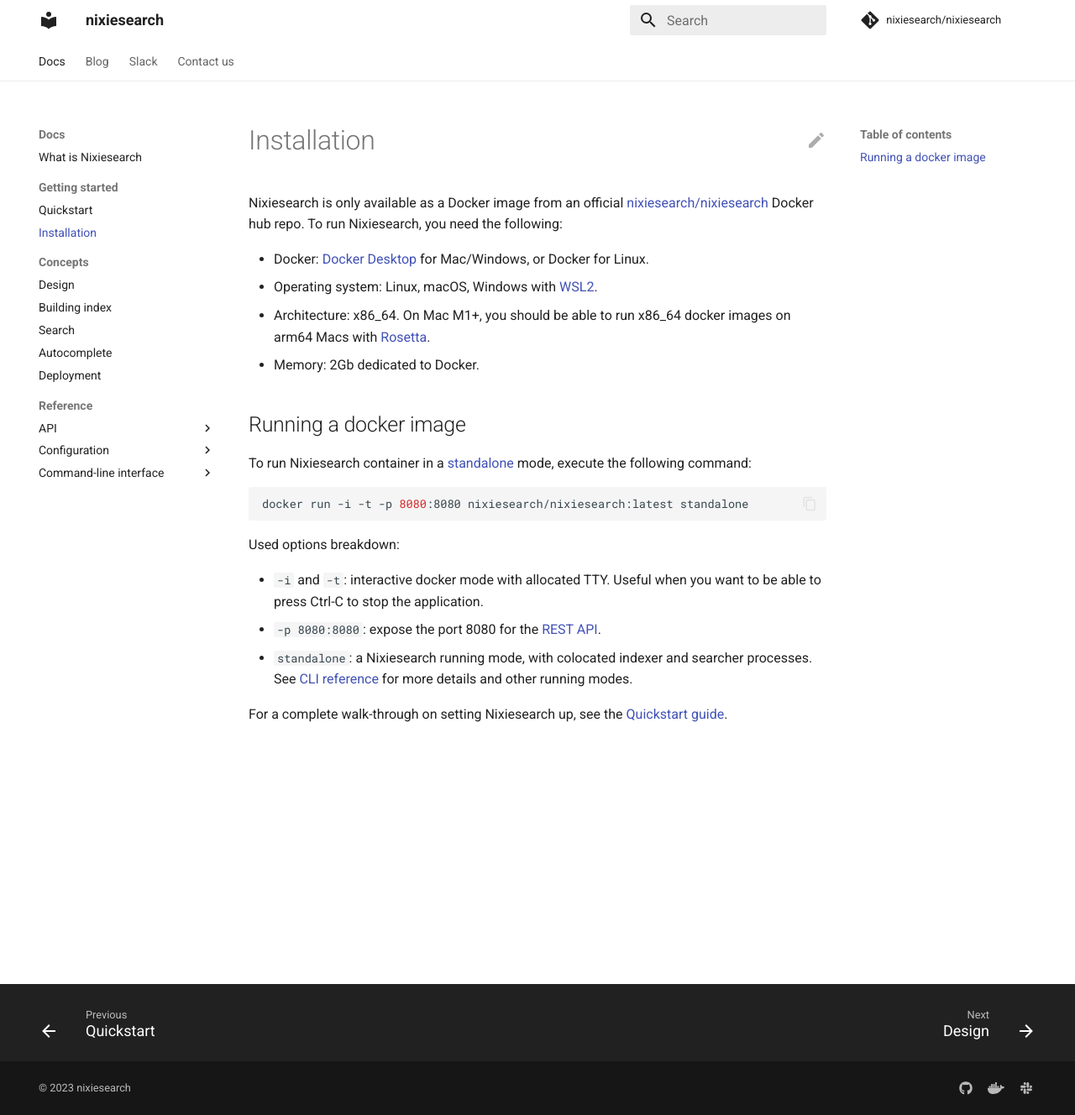
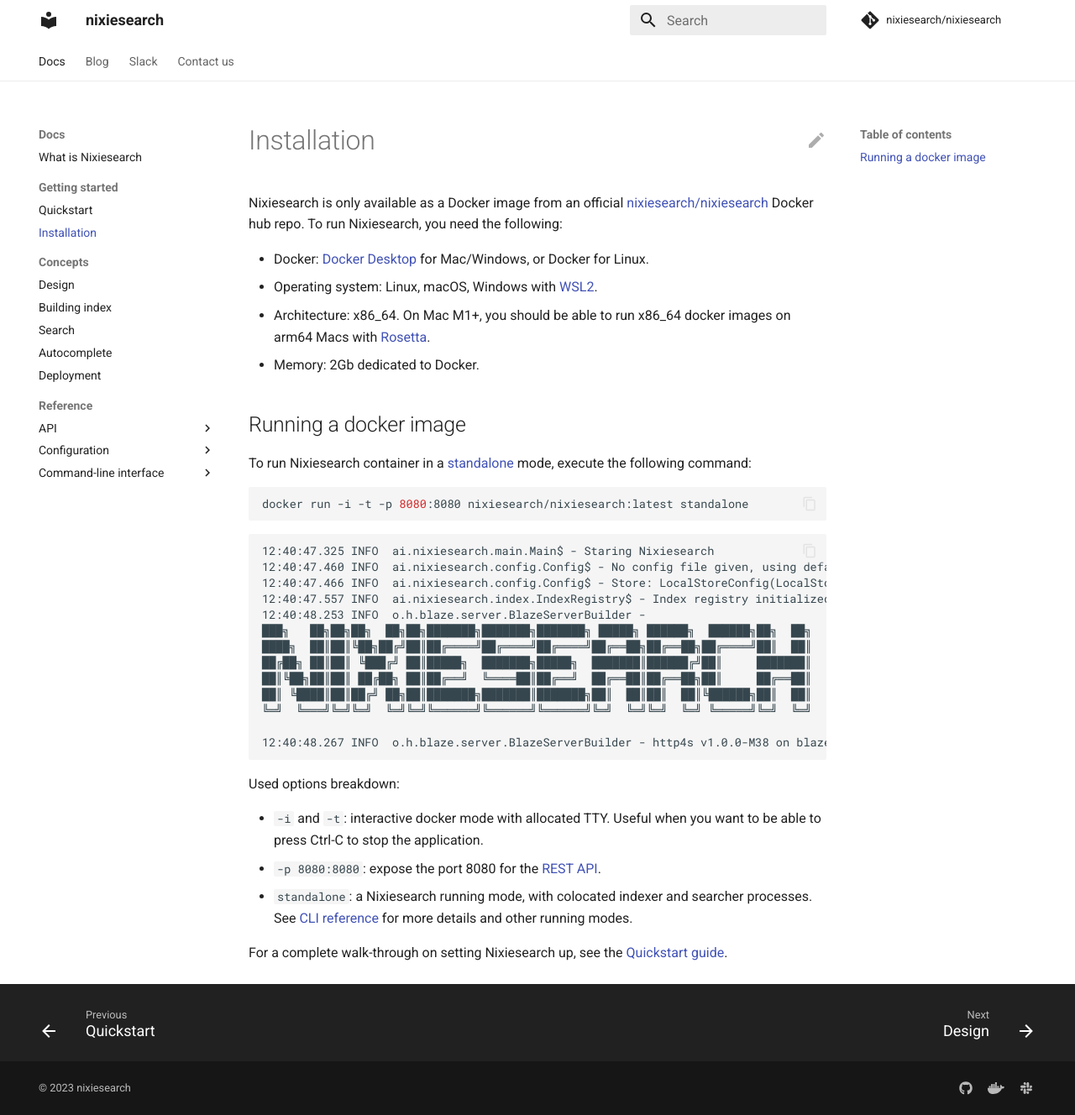
Before and after one commit to nixiesearch/nixiesearch, an MkDocs documentation site: the page built from docs/docs/install.md, in a window 1280 px wide and 1328 px high. Shown: the whole window at 84% size. Built offline with MkDocs 1.6.1 and Material for MkDocs 9.7.7, drawn with Linux system fonts in a browser that asks for light colours; comment, search, counter and statistics services are not loaded.

Commit message:
add log sample on install doc

````diff
--- a/docs/docs/install.md
+++ b/docs/docs/install.md
@@ -15,6 +15,22 @@
 docker run -i -t -p 8080:8080 nixiesearch/nixiesearch:latest standalone
 ```
 
+```text
+12:40:47.325 INFO  ai.nixiesearch.main.Main$ - Staring Nixiesearch
+12:40:47.460 INFO  ai.nixiesearch.config.Config$ - No config file given, using defaults
+12:40:47.466 INFO  ai.nixiesearch.config.Config$ - Store: LocalStoreConfig(LocalStoreUrl(/))
+12:40:47.557 INFO  ai.nixiesearch.index.IndexRegistry$ - Index registry initialized: 0 indices, config: LocalStoreConfig(LocalStoreUrl(/))
+12:40:48.253 INFO  o.h.blaze.server.BlazeServerBuilder -
+███╗   ██╗██╗██╗  ██╗██╗███████╗███████╗███████╗ █████╗ ██████╗  ██████╗██╗  ██╗
+████╗  ██║██║╚██╗██╔╝██║██╔════╝██╔════╝██╔════╝██╔══██╗██╔══██╗██╔════╝██║  ██║
+██╔██╗ ██║██║ ╚███╔╝ ██║█████╗  ███████╗█████╗  ███████║██████╔╝██║     ███████║
+██║╚██╗██║██║ ██╔██╗ ██║██╔══╝  ╚════██║██╔══╝  ██╔══██║██╔══██╗██║     ██╔══██║
+██║ ╚████║██║██╔╝ ██╗██║███████╗███████║███████╗██║  ██║██║  ██║╚██████╗██║  ██║
+╚═╝  ╚═══╝╚═╝╚═╝  ╚═╝╚═╝╚══════╝╚══════╝╚══════╝╚═╝  ╚═╝╚═╝  ╚═╝ ╚═════╝╚═╝  ╚═╝
+
+12:40:48.267 INFO  o.h.blaze.server.BlazeServerBuilder - http4s v1.0.0-M38 on blaze v1.0.0-M38 started at http://0.0.0.0:8080/
+```
+
 Used options breakdown:
 
 * `-i` and `-t`: interactive docker mode with allocated TTY. Useful when you want to be able to press Ctrl-C to stop the application.
````
